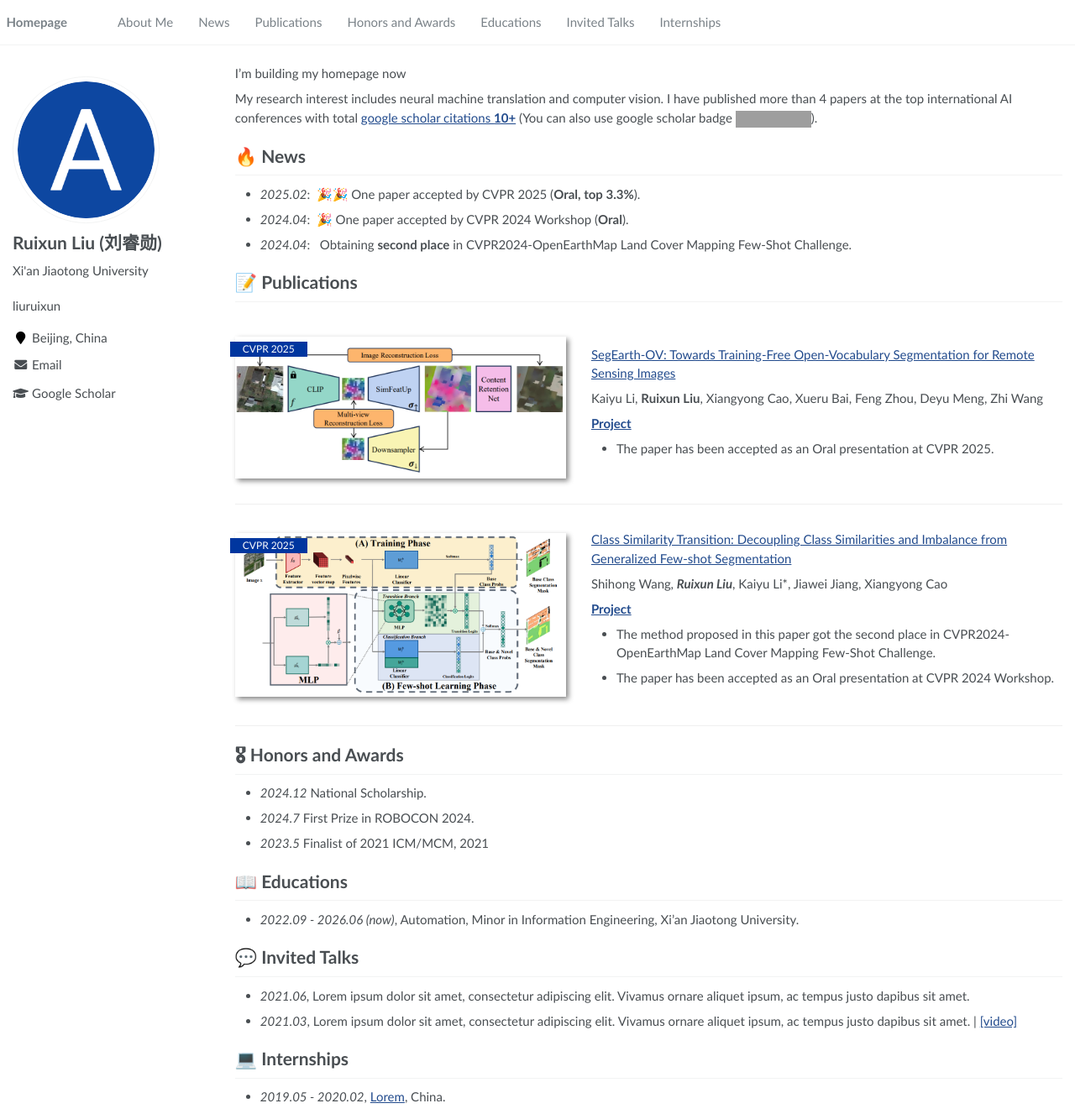
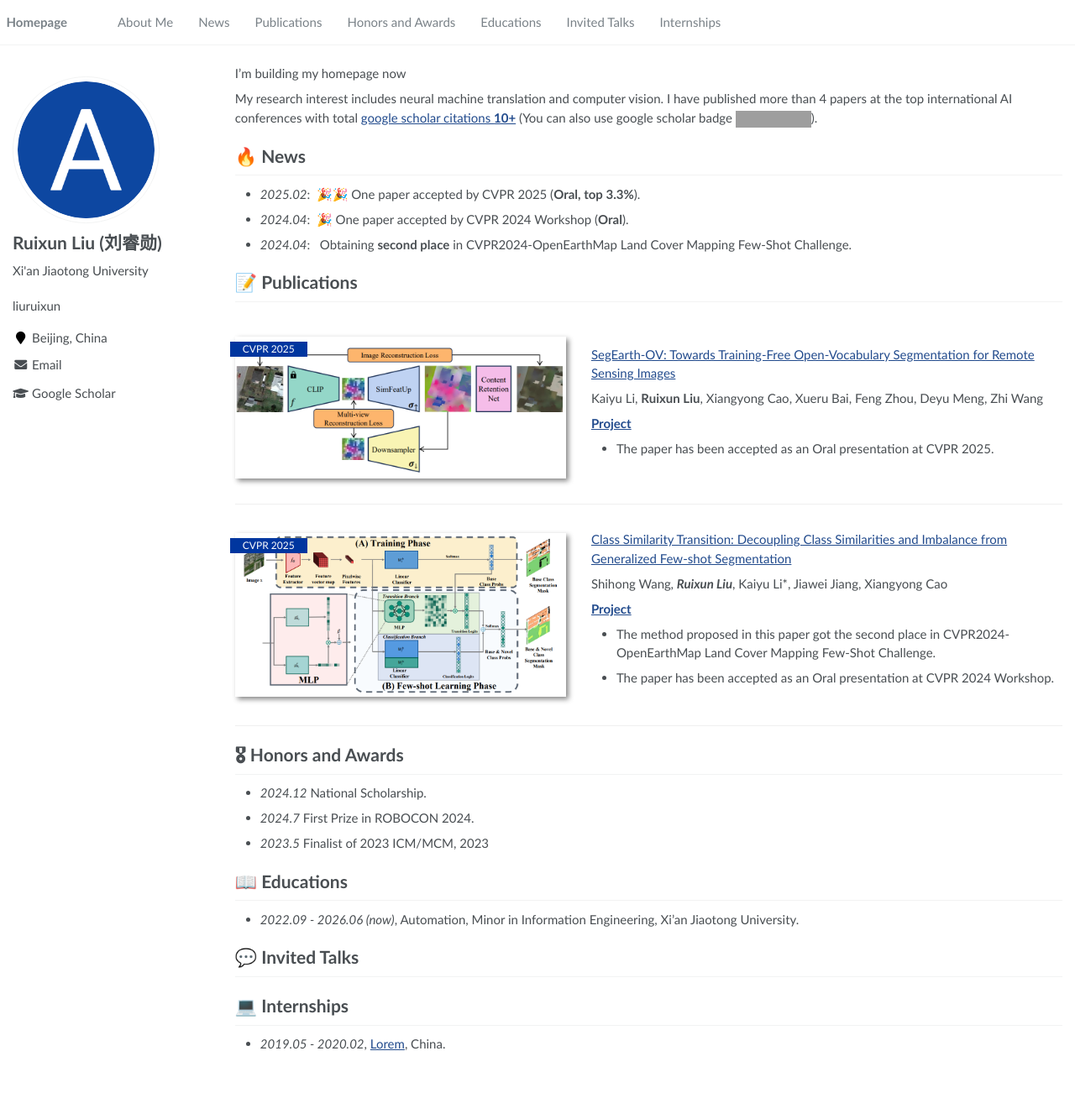
Before and after one commit to liuruixun/liuruixun.github.io, a Jekyll site: the page built from _pages/about.md, in a window 1280 px wide and 1333 px high. Shown: the whole window at 84% size. Built offline with Jekyll 4.4.1, drawn with Linux system fonts in a browser that asks for light colours; grey boxes are pictures that could not be loaded.

Commit message:
Update about.md

```diff
--- a/_pages/about.md
+++ b/_pages/about.md
@@ -60,15 +60,14 @@
 # 🎖 Honors and Awards
 - *2024.12* National Scholarship.
 - *2024.7* First Prize in ROBOCON 2024.
-- *2023.5* Finalist of 2021 ICM/MCM, 2021
+- *2023.5* Finalist of 2023 ICM/MCM, 2023
 
 # 📖 Educations
 - *2022.09 - 2026.06 (now)*, Automation, Minor in Information Engineering, Xi'an Jiaotong University.
 
 
 # 💬 Invited Talks
-- *2021.06*, Lorem ipsum dolor sit amet, consectetur adipiscing elit. Vivamus ornare aliquet ipsum, ac tempus justo dapibus sit amet.
-- *2021.03*, Lorem ipsum dolor sit amet, consectetur adipiscing elit. Vivamus ornare aliquet ipsum, ac tempus justo dapibus sit amet.  \| [\[video\]](https://github.com/)
+
 
 # 💻 Internships
 - *2019.05 - 2020.02*, [Lorem](https://github.com/), China.
```
